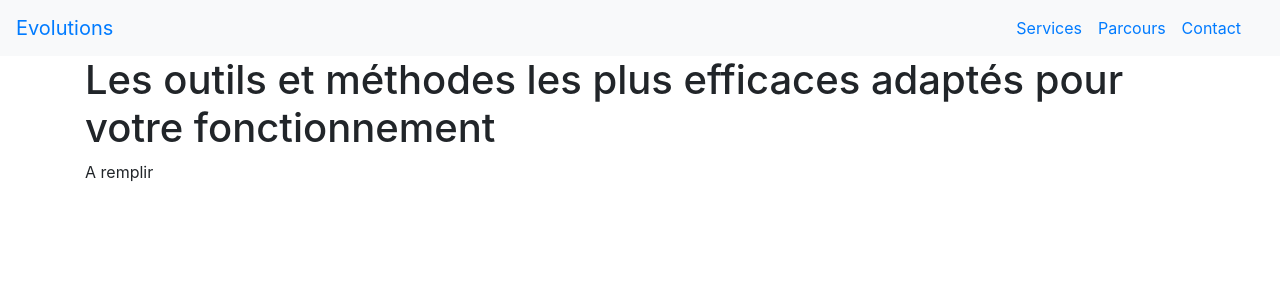
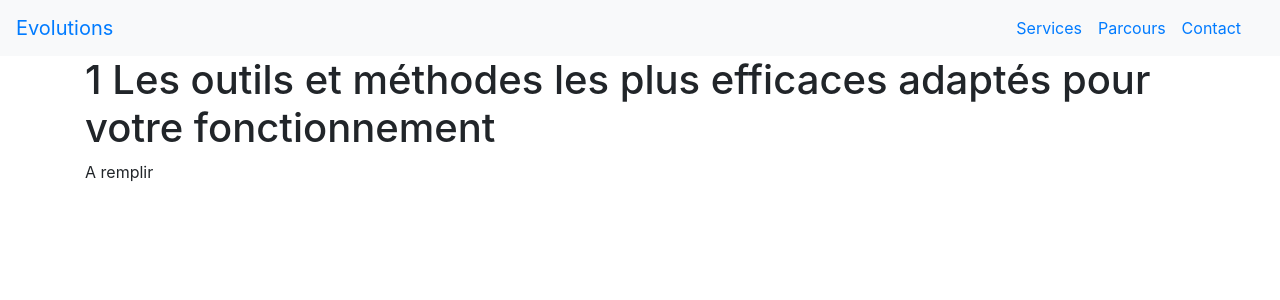
Before and after one commit to OrgaEvolutions/orgaevolutions.github.io, a Jekyll site: the page built from index.html, in a window 1280 px wide. Shown: the top 300 px of the page. Built offline with Jekyll 4.4.1, drawn with Linux system fonts in a browser that asks for light colours.

Commit message:
Update index.html

```diff
--- a/index.html
+++ b/index.html
@@ -2,7 +2,7 @@
 layout: default
 title: evolutions
 ---
-<div>
-	<h1>Les outils et méthodes les plus efficaces adaptés pour votre fonctionnement</h1>
+<div class="py-6">
+	<h1>1 Les outils et méthodes les plus efficaces adaptés pour votre fonctionnement</h1>
 	<p>A remplir</p>
 </div>
```
